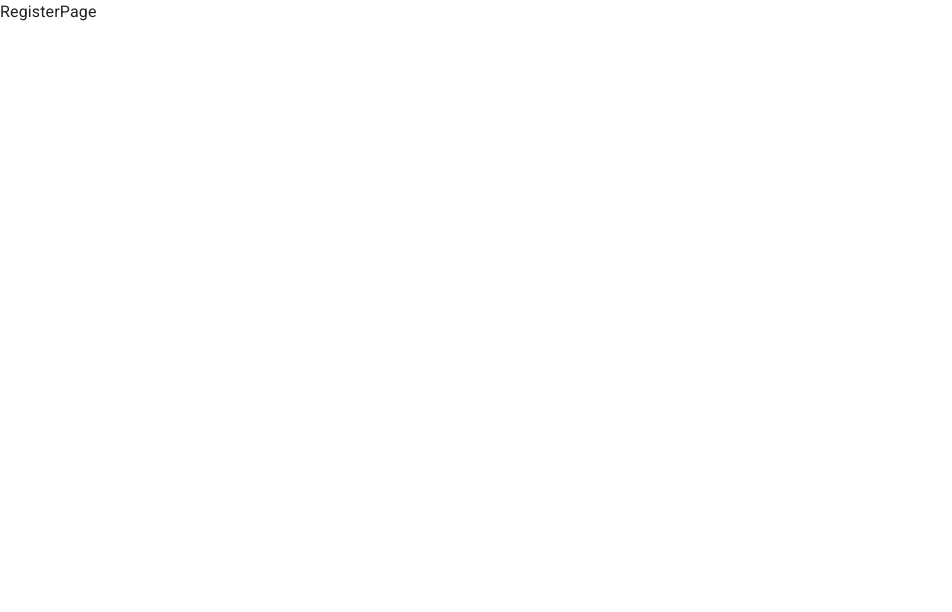
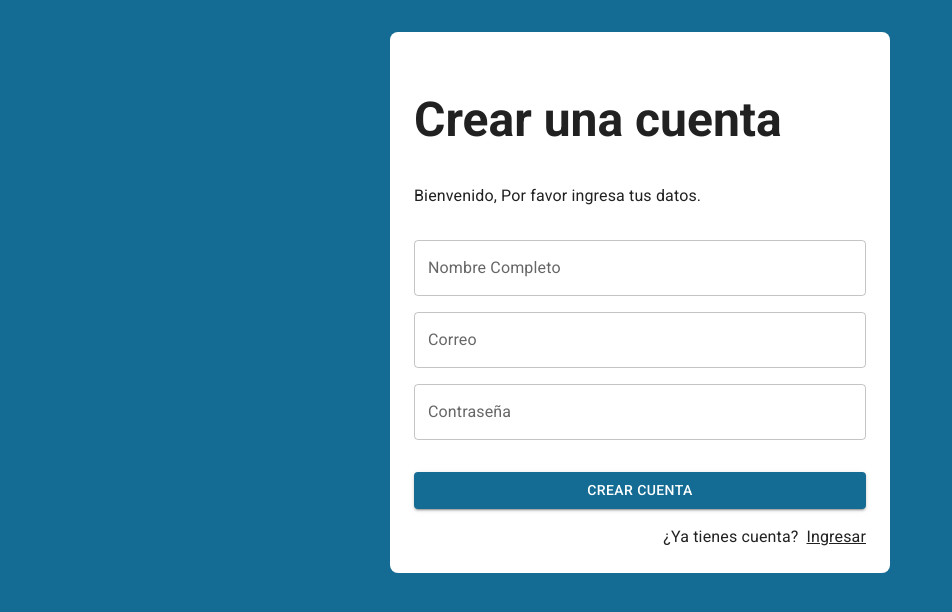
Before and after one commit to pipearpa/journalApp, a React (Vite) app: page /auth/register in a window 1280 px wide. Shown: the top 612 px of the page, without its empty margins (0-952 px from the left). Built offline with nearby package versions, Linux system fonts and the light colour scheme.

Commit message:
se realiza login  y registro

```diff
--- /dev/null
+++ b/src/auth/layout/AuthLayout.jsx
@@ -0,0 +1,36 @@
+import { Grid, Typography } from "@mui/material"
+
+export const AuthLayout = ({ children, title = '' }) => {
+    return (
+        <Grid
+            container
+            spacing={0}
+            direction="column"
+            alignItems="center"
+            justifyContest="center"
+            sx={{ minHeight: '100vh', backgroundColor: 'primary.main', padding: 4 }}
+
+        >
+            <Grid item
+                className='box-shadow'
+                xs={3}
+                sx={{
+                    width: {sm: 500},
+                    backgroundColor: 'white',
+                    padding: 3,
+                    borderRadius: 2
+                }}>
+
+
+
+                <Typography variant='h5' sx={{ mb: 1 }}  ><h1 className=''>{title}</h1></Typography>
+
+
+                <p className=''>Bienvenido, Por favor ingresa tus datos.</p>
+                {children}
+
+            </Grid>
+        </Grid>
+
+    )
+}
--- a/src/auth/pages/LoginPage.jsx
+++ b/src/auth/pages/LoginPage.jsx
@@ -1,7 +1,68 @@
-
+import {Link as RouterLink} from 'react-router-dom'
+import { Button, Grid, Link, TextField, Typography } from '@mui/material'
+import { Google } from '@mui/icons-material'
+import { AuthLayout } from '../layout/AuthLayout'
 
 export const LoginPage = () => {
   return (
-    <div>LoginPage</div>
+    <AuthLayout title='Bienvenido a LookStyle'>
+      <form>
+          <Grid container>
+            <Grid item xs={12} sx={{ mt: 2 }}>
+              <TextField
+                label="Correo"
+                type='email'
+                placeholder='correo@gmail.com'
+                fullWidth
+              />
+            </Grid>
+
+            <Grid item xs={12} sx={{ mt: 2 }}>
+              <TextField
+                label="Contraseña"
+                type="password"
+                placeholder='Contraseña'
+                fullWidth
+              />
+            </Grid>
+
+            <Grid container spacing={2} sx={{ mb: 2 }} mt={2}>
+
+              <Grid item xs={12} sm={6}>
+                <Button variant='contained' fullWidth>
+                  Iniciar Sesion
+                </Button>
+
+              </Grid>
+              <Grid item xs={12} sm={6}>
+                <Button variant='contained' fullWidth>
+                  <Google />
+                  <Typography sx={{ ml: 1 }}>Google</Typography>
+                </Button>
+
+              </Grid>
+
+
+            </Grid>
+
+            <Grid container direction='row' justifyContent='end'>
+              <Link component={RouterLink} color='inherit' to="/auth/register">
+              Crear una cuenta
+              </Link>
+
+
+            </Grid>
+
+
+          </Grid>
+
+
+        </form>
+
+    </AuthLayout>
+
+
+
+
   )
 }
--- a/src/auth/pages/RegisterPage.jsx
+++ b/src/auth/pages/RegisterPage.jsx
@@ -1,6 +1,74 @@
+import { Link as RouterLink } from 'react-router-dom'
+import { Button, Grid, Link, TextField, Typography } from '@mui/material'
+import { Google } from '@mui/icons-material'
+import { AuthLayout } from '../layout/AuthLayout'
 
 export const RegisterPage = () => {
   return (
-    <div>RegisterPage</div>
+    <AuthLayout title='Crear una cuenta'>
+      <form>
+
+        <Grid container>
+
+          <Grid item xs={12} sx={{ mt: 2 }}>
+            <TextField
+              label="Nombre Completo"
+              type='text'
+              placeholder='Ingresa nombre'
+              fullWidth
+            />
+          </Grid>
+
+
+          <Grid item xs={12} sx={{ mt: 2 }}>
+            <TextField
+              label="Correo"
+              type='email'
+              placeholder='correo@gmail.com'
+              fullWidth
+            />
+          </Grid>
+
+          <Grid item xs={12} sx={{ mt: 2 }}>
+            <TextField
+              label="Contraseña"
+              type="password"
+              placeholder='Contraseña'
+              fullWidth
+            />
+          </Grid>
+
+          <Grid container spacing={2} sx={{ mb: 2 }} mt={2}>
+
+            <Grid item xs={12} >
+              <Button variant='contained' fullWidth>
+                Crear Cuenta
+              </Button>
+
+            </Grid>
+          </Grid>
+
+          <Grid container direction='row' justifyContent='end'>
+            <Typography sx={{ mr: 1}}>
+              ¿Ya tienes cuenta?
+            </Typography>
+            <Link component={RouterLink} color='inherit' to="/auth/login">
+              Ingresar
+            </Link>
+
+
+          </Grid>
+
+
+        </Grid>
+
+
+      </form>
+
+    </AuthLayout>
+
+
+
+
   )
 }
--- a/src/journal/pages/JournalPage.jsx
+++ b/src/journal/pages/JournalPage.jsx
@@ -3,6 +3,6 @@ import { Typography } from "@mui/material"
 
 export const JournalPage = () => {
   return (
-    <Typography>JournalPage</Typography>
+    <Typography variant='h1'>JournalPage</Typography>
   )
 }
--- a/src/theme/purpleTheme.js
+++ b/src/theme/purpleTheme.js
@@ -4,7 +4,7 @@ import { red, } from "@mui/material/colors";
 export const purpleTheme = createTheme({
     palette: {
         primary: {
-            main: "#800080", // Purples
+            main: "#146c94", // Purples
         },
         secondary: {
             main: "#FF69B4", // Pink
```
